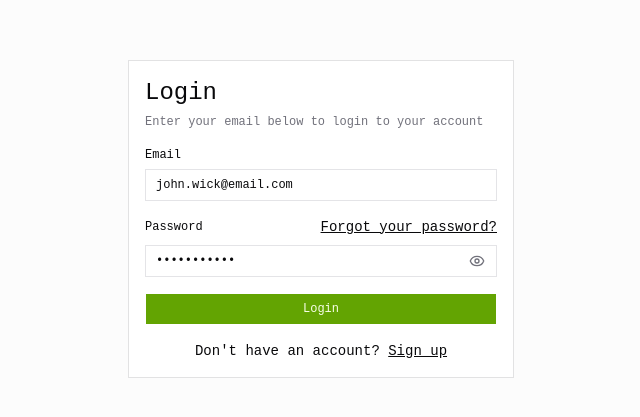
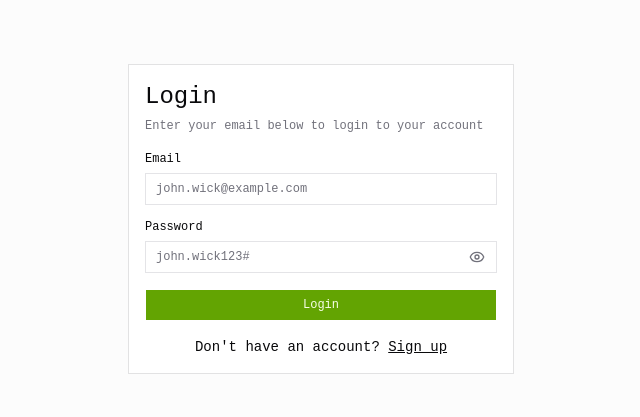
Before and after one commit to cybo-neutron/akdmi-frontend, a React (Vite) app: page /login in a window 1280 px wide. Shown: the part 181-598 px from the top of the page, without its empty margins (319-959 px from the left). Built offline with nearby package versions, Linux system fonts and the light colour scheme; no server answers.

Commit message:
login default inputs removed

```diff
--- a/src/pages/register/Login.tsx
+++ b/src/pages/register/Login.tsx
@@ -56,8 +56,7 @@ export default function Login() {
             <Input
               id="email"
               type="email"
-              placeholder="m@example.com"
-              defaultValue="john.wick@email.com"
+              placeholder="john.wick@example.com"
               required
               {...register("email")}
             />
@@ -65,17 +64,16 @@ export default function Login() {
           <div className="grid gap-2">
             <div className="flex items-center">
               <Label htmlFor="password">Password</Label>
-              <Link to="#" className="ml-auto inline-block text-sm underline">
+              {/* <Link to="#" className="ml-auto inline-block text-sm underline">
                 Forgot your password?
-              </Link>
+              </Link> */}
             </div>
             <div className="relative">
               <Input
                 id="password"
                 type={showPassword ? "text" : "password"}
                 className="pr-10"
-                placeholder="Enter password"
-                defaultValue="password001"
+                placeholder="john.wick123#"
                 required
                 {...register("password")}
               />
```
